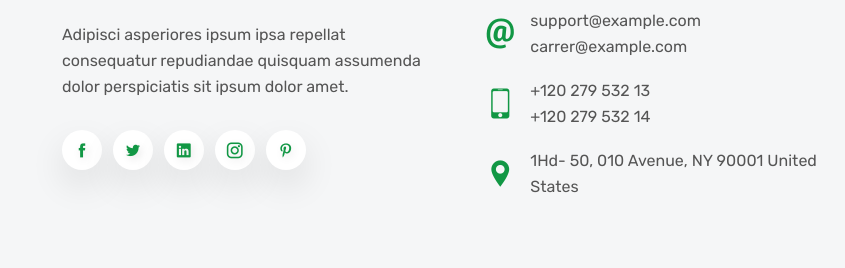
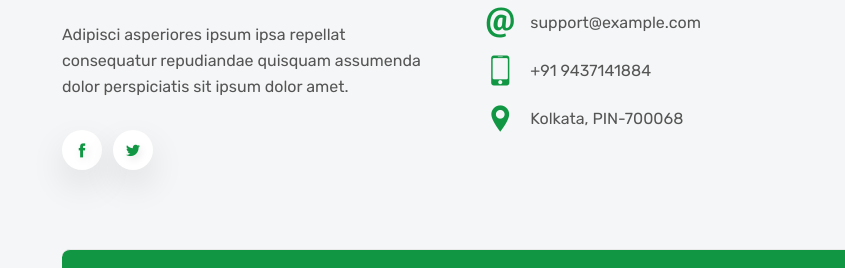
Before and after one commit to satyapir123/BanglarDiary, a plain HTML site: page offer.html in a window 1280 px wide. Shown: the part 1252-1520 px from the top of the page, 0-845 px from the left. Drawn offline with Linux system fonts and the light colour scheme.

Commit message:
remove social and contact changes

```diff
--- a/offer.html
+++ b/offer.html
@@ -658,9 +658,6 @@
                       <ul class="footer-social">
                           <li><a class="icofont-facebook" href="#"></a></li>
                           <li><a class="icofont-twitter" href="#"></a></li>
-                          <li><a class="icofont-linkedin" href="#"></a></li>
-                          <li><a class="icofont-instagram" href="#"></a></li>
-                          <li><a class="icofont-pinterest" href="#"></a></li>
                       </ul>
                   </div>
               </div>
@@ -669,13 +666,13 @@
                       <h3 class="footer-title">contact us</h3>
                       <ul class="footer-contact">
                           <li><i class="icofont-ui-email"></i>
-                              <p><span>support@example.com</span><span>carrer@example.com</span></p>
+                              <p><span>support@example.com</span><span></span></p>
                           </li>
                           <li><i class="icofont-ui-touch-phone"></i>
-                              <p><span>+120 279 532 13</span><span>+120 279 532 14</span></p>
+                              <p><span>+91 9437141884</span><span></span></p>
                           </li>
                           <li><i class="icofont-location-pin"></i>
-                              <p>1Hd- 50, 010 Avenue, NY 90001 United States</p>
+                              <p>Kolkata, PIN-700068</p>
                           </li>
                       </ul>
                   </div>
```
